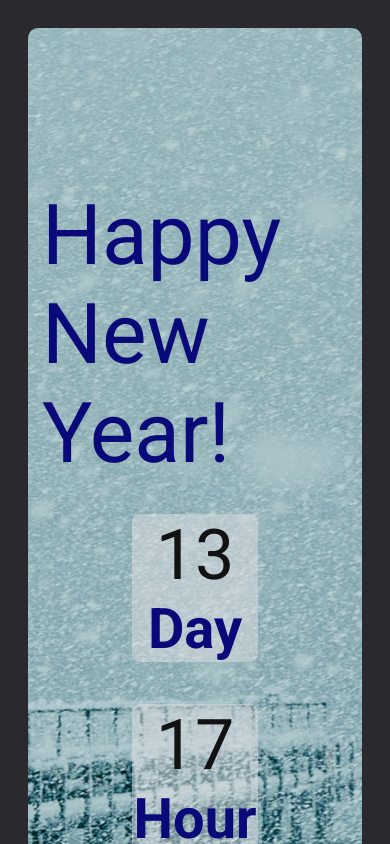
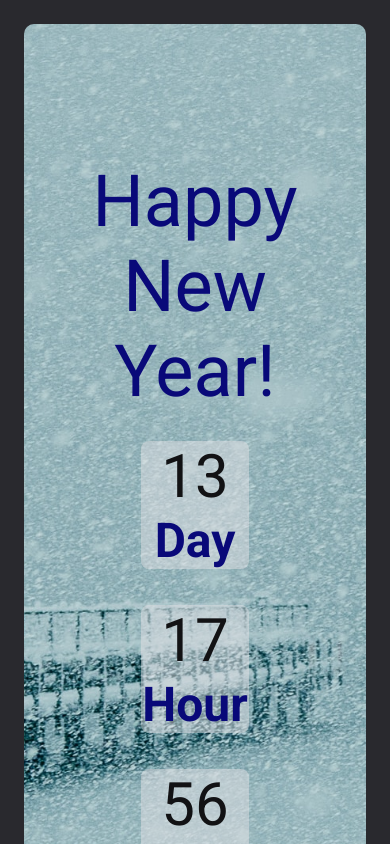
Before and after one commit to tadaomomiy/www-new-years-countdown, a React (Vite) app: page / in a window 390 px wide. Shown: the top 844 px of the page. Built offline with nearby package versions, Linux system fonts and the light colour scheme.

Commit message:
Make the Header component responsive with a text align center in App css module

```diff
--- a/src/App.module.css
+++ b/src/App.module.css
@@ -12,3 +12,13 @@
     flex-direction: column;
     align-items: center;
 }
+
+@media (max-width: 820px) {
+    html {
+        font-size: 87.5%;
+    }
+
+    .card {
+        text-align: center;
+    }
+}
--- a/src/components/Counter.module.css
+++ b/src/components/Counter.module.css
@@ -34,9 +34,6 @@
 }
 
 @media (max-width: 768px) {
-    html {
-        font-size: 87.5%;
-    }
 
     .wrapper {
         grid-template-columns: 1fr 1fr;
@@ -46,7 +43,7 @@
 
 @media (max-width: 398px) {
     html {
-        font-size: 87.5%;
+        font-size: 75%;
     }
 
     .wrapper {
```
